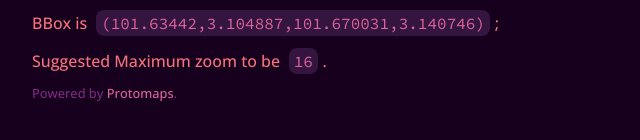
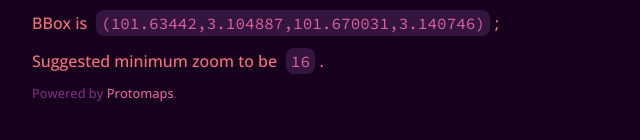
Before and after one commit to RechieKho/pmtiles-host, a plain HTML site: page index.html in a window 1280 px wide. Shown: the part 394-534 px from the top of the page, 160-800 px from the left. Drawn offline with nearby package versions, Linux system fonts and the light colour scheme.

Commit message:
State minimum zoom instead of maximum zoom.

```diff
--- a/index.html
+++ b/index.html
@@ -15,7 +15,7 @@
         BBox is
         <span class="code">(101.63442,3.104887,101.670031,3.140746)</span>;
       </p>
-      <p>Suggested Maximum zoom to be <span class="code">16</span>.</p>
+      <p>Suggested minimum zoom to be <span class="code">16</span>.</p>
       <p class="small">
         Powered by <a href="https://protomaps.com">Protomaps</a>.
       </p>
```
Also changed, not shown: 1 other file.
